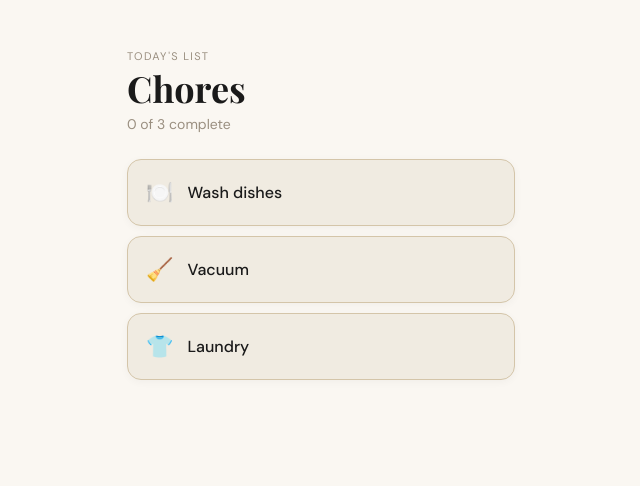
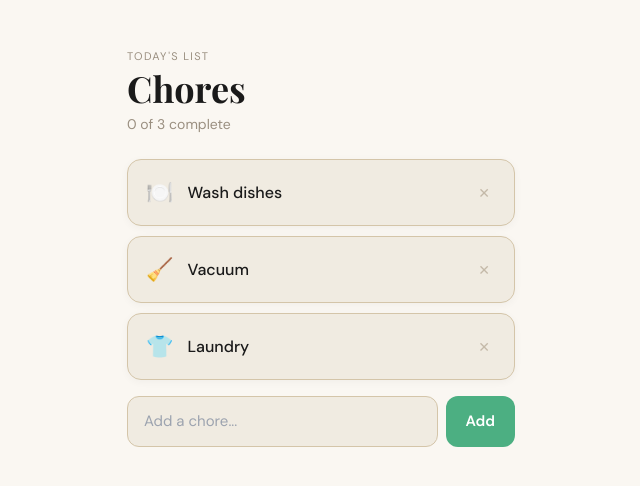
Before and after one commit to dominicarlequin-hub/chore-app, a React (Vite) app: page / in a window 1280 px wide. Shown: the top 486 px of the page, without its empty margins (319-959 px from the left). Built offline with nearby package versions, Linux system fonts and the light colour scheme.

Commit message:
Update ChoreList.jsx

```diff
--- a/ChoreList.jsx
+++ b/ChoreList.jsx
@@ -1,20 +1,36 @@
-import { useState } from "react";
+import { useState, useEffect } from "react";
 import { triggerConfetti } from "./confetti.js";
 
-const INITIAL_CHORES = [
+const DEFAULT_CHORES = [
   { label: "Wash dishes", emoji: "🍽️" },
   { label: "Vacuum", emoji: "🧹" },
   { label: "Laundry", emoji: "👕" },
 ];
 
 export default function ChoreList() {
-  const [done, setDone] = useState({});
+  const [chores, setChores] = useState(() => {
+    const saved = localStorage.getItem("chores");
+    return saved ? JSON.parse(saved) : DEFAULT_CHORES;
+  });
+  const [done, setDone] = useState(() => {
+    const saved = localStorage.getItem("choresDone");
+    return saved ? JSON.parse(saved) : {};
+  });
   const [popping, setPopping] = useState({});
+  const [inputValue, setInputValue] = useState("");
+
+  // Save to localStorage whenever chores or done state changes
+  useEffect(() => {
+    localStorage.setItem("chores", JSON.stringify(chores));
+  }, [chores]);
+
+  useEffect(() => {
+    localStorage.setItem("choresDone", JSON.stringify(done));
+  }, [done]);
 
   const handleChoreClick = (index, event) => {
     if (done[index]) return;
 
-    // Trigger pop animation
     setPopping((prev) => ({ ...prev, [index]: true }));
     setTimeout(() => {
       setPopping((prev) => ({ ...prev, [index]: false }));
@@ -28,8 +44,36 @@ export default function ChoreList() {
     );
   };
 
-  const completedCount = Object.keys(done).length;
-  const total = INITIAL_CHORES.length;
+  const handleAdd = () => {
+    const trimmed = inputValue.trim();
+    if (!trimmed) return;
+    setChores((prev) => [...prev, { label: trimmed, emoji: "📌" }]);
+    setInputValue("");
+  };
+
+  const handleDelete = (index, e) => {
+    e.stopPropagation(); // don't trigger the chore click
+    setChores((prev) => prev.filter((_, i) => i !== index));
+    setDone((prev) => {
+      const updated = { ...prev };
+      delete updated[index];
+      // Re-index: shift all keys above deleted index down by 1
+      const reindexed = {};
+      Object.keys(updated).forEach((key) => {
+        const k = parseInt(key);
+        if (k > index) reindexed[k - 1] = updated[key];
+        else reindexed[k] = updated[key];
+      });
+      return reindexed;
+    });
+  };
+
+  const handleKeyDown = (e) => {
+    if (e.key === "Enter") handleAdd();
+  };
+
+  const completedCount = Object.keys(done).filter((k) => done[k]).length;
+  const total = chores.length;
 
   return (
     <div style={styles.wrapper}>
@@ -37,14 +81,16 @@ export default function ChoreList() {
         <span style={styles.eyebrow}>Today's list</span>
         <h2 style={styles.title}>Chores</h2>
         <p style={styles.progress}>
-          {completedCount === total
+          {total === 0
+            ? "No chores yet — add one below"
+            : completedCount === total
             ? "✨ All done!"
             : `${completedCount} of ${total} complete`}
         </p>
       </div>
 
       <ul style={styles.list}>
-        {INITIAL_CHORES.map((chore, index) => {
+        {chores.map((chore, index) => {
           const isDone = done[index];
           const isPop = popping[index];
 
@@ -68,15 +114,34 @@ export default function ChoreList() {
               >
                 {chore.label}
               </span>
-              <span style={styles.check}>
-                {isDone ? "✓" : ""}
-              </span>
+              <button
+                onClick={(e) => handleDelete(index, e)}
+                style={styles.deleteBtn}
+                title="Remove chore"
+              >
+                ✕
+              </button>
             </li>
           );
         })}
       </ul>
 
-      {completedCount === total && (
+      {/* Add chore input */}
+      <div style={styles.inputRow}>
+        <input
+          type="text"
+          value={inputValue}
+          onChange={(e) => setInputValue(e.target.value)}
+          onKeyDown={handleKeyDown}
+          placeholder="Add a chore..."
+          style={styles.input}
+        />
+        <button onClick={handleAdd} style={styles.addBtn}>
+          Add
+        </button>
+      </div>
+
+      {completedCount === total && total > 0 && (
         <p style={styles.allDoneBanner}>🎉 You crushed it today!</p>
       )}
 
@@ -89,10 +154,10 @@ export default function ChoreList() {
           100% { transform: scale(1); }
         }
 
-        .chore-card:hover {
-          background-color: #EDE8DE !important;
-          transform: translateY(-1px);
-          box-shadow: 0 4px 16px rgba(0,0,0,0.08) !important;
+        input:focus {
+          outline: none;
+          border-color: #4CAF82 !important;
+          box-shadow: 0 0 0 3px rgba(76,175,130,0.15);
         }
       `}</style>
     </div>
@@ -133,7 +198,7 @@ const styles = {
   list: {
     listStyle: "none",
     padding: 0,
-    margin: 0,
+    margin: "0 0 16px",
     display: "flex",
     flexDirection: "column",
     gap: "10px",
@@ -149,7 +214,6 @@ const styles = {
     transition: "all 0.2s ease",
     boxShadow: "0 2px 8px rgba(0,0,0,0.04)",
     userSelect: "none",
-    className: "chore-card",
   },
   cardDone: {
     backgroundColor: "#EAF7F0",
@@ -174,12 +238,43 @@ const styles = {
     textDecoration: "line-through",
     color: "#9A8F80",
   },
-  check: {
-    fontSize: "18px",
-    color: "#4CAF82",
-    fontWeight: 700,
-    width: "20px",
-    textAlign: "center",
+  deleteBtn: {
+    background: "none",
+    border: "none",
+    color: "#C4B9A8",
+    fontSize: "14px",
+    cursor: "pointer",
+    padding: "4px 6px",
+    borderRadius: "6px",
+    lineHeight: 1,
+    transition: "color 0.2s ease",
+  },
+  inputRow: {
+    display: "flex",
+    gap: "8px",
+    marginTop: "8px",
+  },
+  input: {
+    flex: 1,
+    padding: "13px 16px",
+    fontSize: "15px",
+    fontFamily: "'DM Sans', sans-serif",
+    border: "1.5px solid #D4C5A9",
+    borderRadius: "12px",
+    backgroundColor: "#F0EBE1",
+    color: "#1A1A1A",
+    transition: "border-color 0.2s ease, box-shadow 0.2s ease",
+  },
+  addBtn: {
+    padding: "13px 20px",
+    fontSize: "15px",
+    fontWeight: 600,
+    fontFamily: "'DM Sans', sans-serif",
+    backgroundColor: "#4CAF82",
+    color: "#fff",
+    border: "none",
+    borderRadius: "12px",
+    cursor: "pointer",
   },
   allDoneBanner: {
     textAlign: "center",
```
